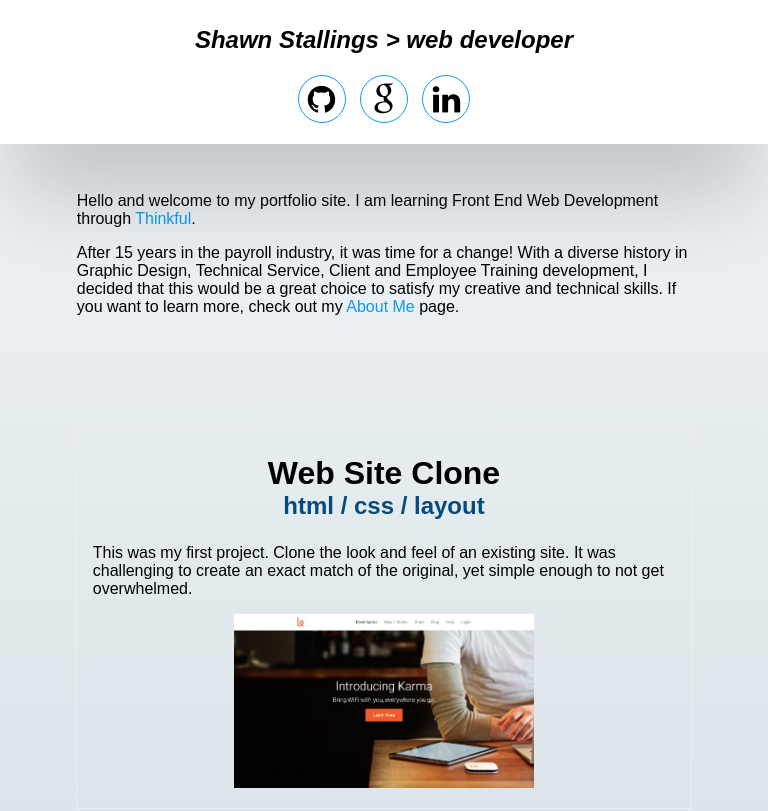
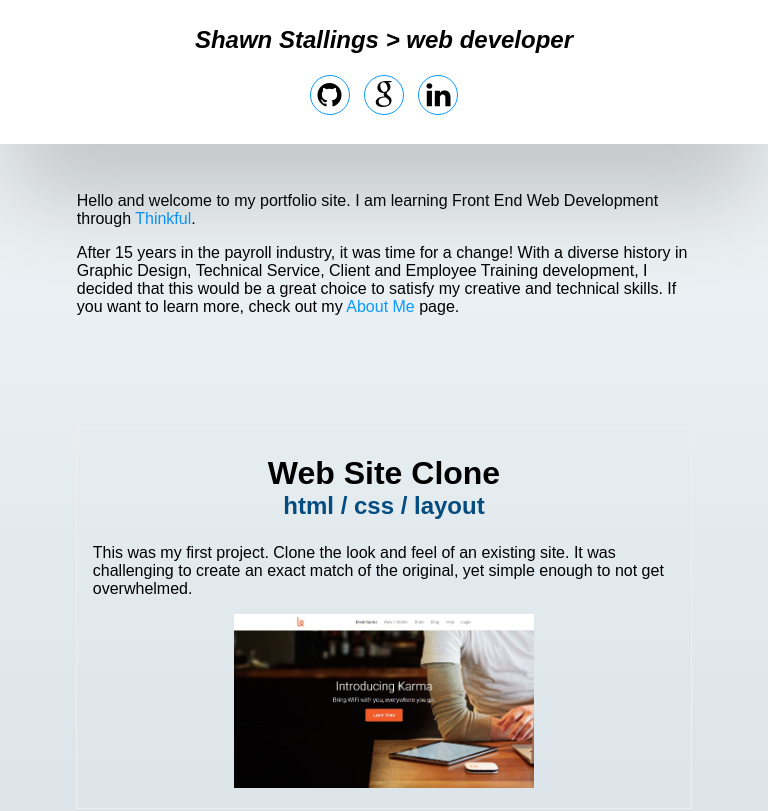
Before and after one commit to shawnstallings/shawnstallings-portfolio, a plain HTML site: page index.html in a window 768 px wide. Shown: the top 811 px of the page. Drawn offline with Linux system fonts and the light colour scheme; a web font is replaced by a local one.

Commit message:
fix media query

```diff
--- a/css/style.css
+++ b/css/style.css
@@ -157,13 +157,13 @@ ul {
 	}
 	.icons > li {
     	display: inline-block;
-    	width: 3rem;
-    	height: 3rem;
-    	line-height: 3rem;
+    	width: 2.5rem;
+    	height: 2.5rem;
+    	line-height: 2.5rem;
     	margin: -0.3rem 5px 0.2rem;
 	}
 	.icons li > a {
-    	font-size: 2rem;
+    	font-size: 1.75rem;
 	}
 	.intro {
 		padding-top: 11rem;
```
